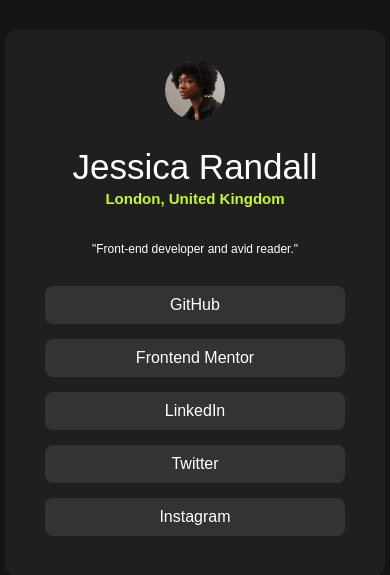
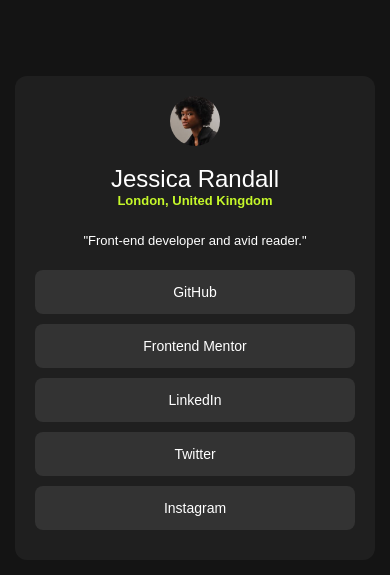
Before and after one commit to JERHADIA/social-links, a plain HTML site: page index.html in a window 390 px wide. Shown: the part 119-694 px from the top of the page. Drawn offline with Linux system fonts and the light colour scheme.

Commit message:
Add files via upload

```diff
--- a/index.html
+++ b/index.html
@@ -9,80 +9,8 @@
   <title>Frontend Mentor | Social links profile</title>
 
   <!-- Feel free to remove these styles or customise in your own stylesheet 👍 -->
-  <style>
-    body {
-  margin: 0;
-  height: 100vh; /* full screen height */
-  display: flex;
-  justify-content: center; /* horizontal center */
-  align-items: center;     /* vertical center */
-  background-color: #141414; /* dark background like your screenshot */
-  font-family: Arial, sans-serif;
-}
+   <link rel="stylesheet" href="style.css">
 
-.container {
-  background-color:  hsl(0, 0%, 12%);
-  padding: 30px;
-  border-radius: 12px;
-  text-align: center;
-  width: 320px; /* fixed width so it looks neat */
-  color: white;
-}
-
-img{
-  border-radius: 50%;
-  width: 60px;
-}
-
-h1{
-  font-size: 35px;
-  font-weight: lighter;
-}
-.one
-    {
-      color: hsl(75, 94%, 57%);
-      font-size: 15px;
-      margin-top: -20px;
-      font-weight: bold;
-    }
-
-    p{
-      font-size: 12px;
-      margin-top: 35px;
-      margin-bottom: 30px;
-    }
-
-    .social-links {
-   list-style: none;
-   padding: 0;
-   margin: 10px;
-   display: flex;
-  flex-direction: column; /* stack vertically */
-  gap: 15px;
-  }
-
-.social-links li {
-  margin-bottom: 10px;
-}
-
-.social-links a {
-  display: block;
-  padding: 10px;
-  background-color:  hsl(0, 0%, 20%);
-  color: white;
-  text-align: center;
-  border-radius: 8px;
-  text-decoration: none;
-}
-
-.social-links a:hover {
-  background-color: #555;
-}
-
-
-    .attribution { font-size: 11px; text-align: center; }
-    .attribution a { color: hsl(228, 45%, 44%); }
-  </style>
 </head>
 <body>
   <div class="container">
--- /dev/null
+++ b/style.css
@@ -0,0 +1,202 @@
+    body {
+  margin: 0;
+  height: 100vh; /* full screen height */
+  display: flex;
+  justify-content: center; /* horizontal center */
+  align-items: center;     /* vertical center */
+  background-color: #141414; /* dark background like your screenshot */
+  font-family: Arial, sans-serif;
+}
+
+.container {
+  background-color:  hsl(0, 0%, 12%);
+  padding: 30px;
+  border-radius: 12px;
+  text-align: center;
+  width: 320px; /* fixed width so it looks neat */
+  color: white;
+}
+
+img{
+  border-radius: 50%;
+  width: 60px;
+}
+
+h1{
+  font-size: 35px;
+  font-weight: lighter;
+}
+.one
+    {
+      color: hsl(75, 94%, 57%);
+      font-size: 15px;
+      margin-top: -20px;
+      font-weight: bold;
+    }
+
+    p{
+      font-size: 12px;
+      margin-top: 35px;
+      margin-bottom: 30px;
+    }
+
+    .social-links {
+   list-style: none;
+   padding: 0;
+   margin: 10px;
+   display: flex;
+  flex-direction: column; /* stack vertically */
+  gap: 15px;
+  }
+
+.social-links li {
+  margin-bottom: 10px;
+}
+
+.social-links a {
+  display: block;
+  padding: 10px;
+  background-color:  hsl(0, 0%, 20%);
+  color: white;
+  text-align: center;
+  border-radius: 8px;
+  text-decoration: none;
+}
+
+.social-links a:hover {
+  background-color: #555;
+}
+
+
+    .attribution { font-size: 11px; text-align: center; }
+    .attribution a { color: hsl(228, 45%, 44%); }
+
+
+/* ===== RESPONSIVE DESIGN - TABLETS (max-width: 768px) ===== */
+@media (max-width: 768px) {
+  body {
+    height: auto;
+    min-height: 100vh;
+    padding: 20px;
+  }
+
+  .container {
+    width: 90%;
+    max-width: 500px;
+    padding: 25px;
+  }
+
+  h1 {
+    font-size: 28px;
+    margin-bottom: 10px;
+  }
+
+  .one {
+    font-size: 14px;
+    margin-top: -15px;
+  }
+
+  p {
+    font-size: 14px;
+    margin-top: 25px;
+    margin-bottom: 25px;
+  }
+
+  .social-links {
+    margin: 15px 0;
+    gap: 12px;
+  }
+
+  .social-links a {
+    padding: 12px;
+    font-size: 15px;
+  }
+
+  .attribution {
+    font-size: 10px;
+    margin-top: 20px;
+  }
+}
+
+
+/* ===== RESPONSIVE DESIGN - MOBILE PHONES (max-width: 480px) ===== */
+@media (max-width: 480px) {
+  body {
+    height: auto;
+    min-height: 100vh;
+    padding: 15px;
+    background-color: #141414;
+  }
+
+  .container {
+    width: 100%;
+    max-width: 100%;
+    padding: 20px;
+    border-radius: 12px;
+  }
+
+  img {
+    width: 50px;
+  }
+
+  h1 {
+    font-size: 24px;
+    margin-bottom: 8px;
+    margin-top: 15px;
+  }
+
+  .one {
+    font-size: 13px;
+    margin-top: -10px;
+    margin-bottom: 15px;
+  }
+
+  p {
+    font-size: 13px;
+    margin-top: 20px;
+    margin-bottom: 20px;
+    line-height: 1.5;
+  }
+
+  .social-links {
+    list-style: none;
+    padding: 0;
+    margin: 15px 0 10px 0;
+    display: flex;
+    flex-direction: column;
+    gap: 10px;
+  }
+
+  .social-links li {
+    margin-bottom: 0;
+  }
+
+  .social-links a {
+    display: block;
+    padding: 14px 12px;
+    background-color: hsl(0, 0%, 20%);
+    color: white;
+    text-align: center;
+    border-radius: 8px;
+    text-decoration: none;
+    font-size: 14px;
+    font-weight: 500;
+    transition: background-color 0.3s ease;
+  }
+
+  .social-links a:active {
+    background-color: hsl(75, 94%, 57%);
+    color: #141414;
+  }
+
+  .attribution {
+    font-size: 9px;
+    text-align: center;
+    margin-top: 15px;
+    padding: 0 10px;
+  }
+
+  .attribution a {
+    color: hsl(228, 45%, 44%);
+  }
+}
```
